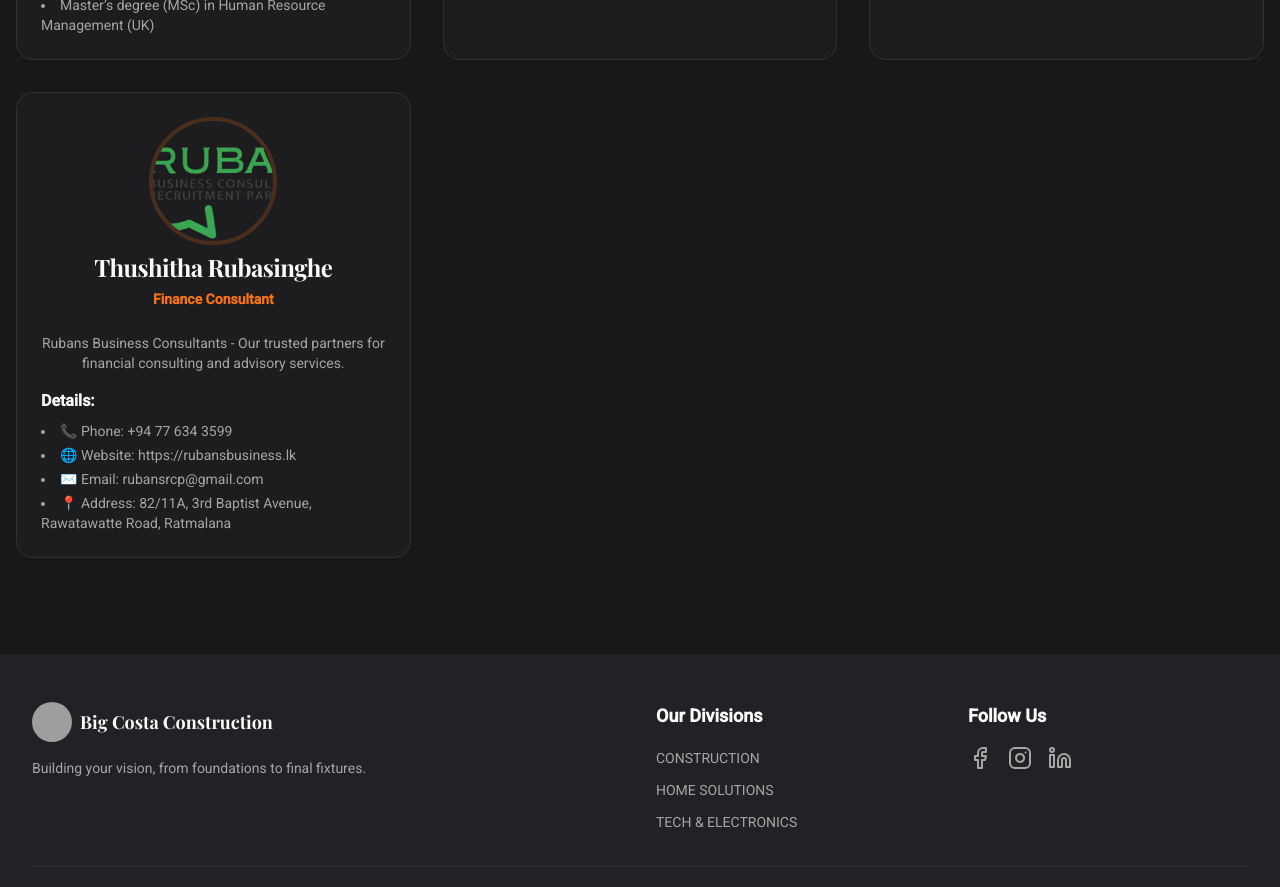
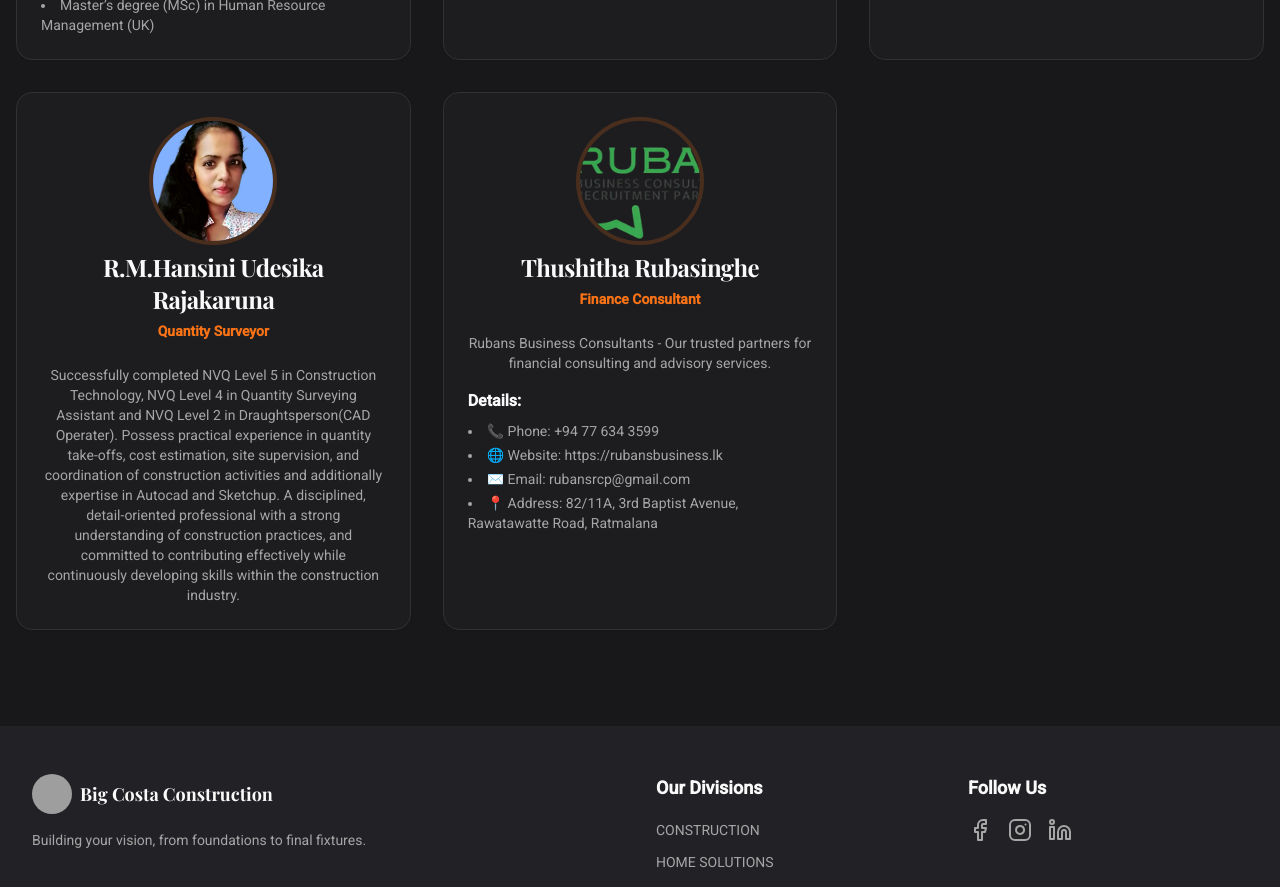
Before and after one commit to DARK-V-98/bigcostan, a Next.js app: page /company-professionals in a window 1280 px wide. Shown: the part 1420-2307 px from the top of the page. Built offline with nearby package versions, Linux system fonts and the light colour scheme; no server answers; the database is empty; grey boxes are pictures that could not be loaded.

Commit message:
add this one as Quantity Survey    R.M.Hansini Udesika Rajakaruna Succes

```diff
--- a/src/app/company-professionals/page.tsx
+++ b/src/app/company-professionals/page.tsx
@@ -1,7 +1,7 @@
 
 'use client';
 
-import { User, Shield, Briefcase, DraftingCompass, Cpu, HardHat, Handshake } from 'lucide-react';
+import { User, Shield, Briefcase, DraftingCompass, Cpu, HardHat, Handshake, Ruler } from 'lucide-react';
 import Image from 'next/image';
 import Header from '@/components/layout/header';
 import Footer from '@/components/layout/footer';
@@ -84,9 +84,18 @@
         imgHint: "portrait man designer"
     },
     {
+        name: 'R.M.Hansini Udesika Rajakaruna',
+        title: 'Quantity Surveyor',
+        icon: <Ruler className="h-10 w-10 text-primary" />,
+        description: "Successfully completed NVQ Level 5 in Construction Technology, NVQ Level 4 in Quantity Surveying Assistant and NVQ Level 2 in Draughtsperson(CAD Operater). Possess practical experience in quantity take-offs, cost estimation, site supervision, and coordination of construction activities and additionally expertise in Autocad and Sketchup. A disciplined, detail-oriented professional with a strong understanding of construction practices, and committed to contributing effectively while continuously developing skills within the construction industry.",
+        qualifications: [],
+        imageUrl: "/hs.png",
+        imgHint: "portrait woman quantity surveyor"
+    },
+    {
         name: 'Thushitha Rubasinghe',
         title: 'Finance Consultant',
-        icon: <Shield className="h-10 w-10 text-primary" />,
+        icon: <Handshake className="h-10 w-10 text-primary" />,
         description: "Rubans Business Consultants - Our trusted partners for financial consulting and advisory services.",
         qualifications: [
             "📞 Phone: +94 77 634 3599",
```
Also changed, not shown: public/hs.png (added).
